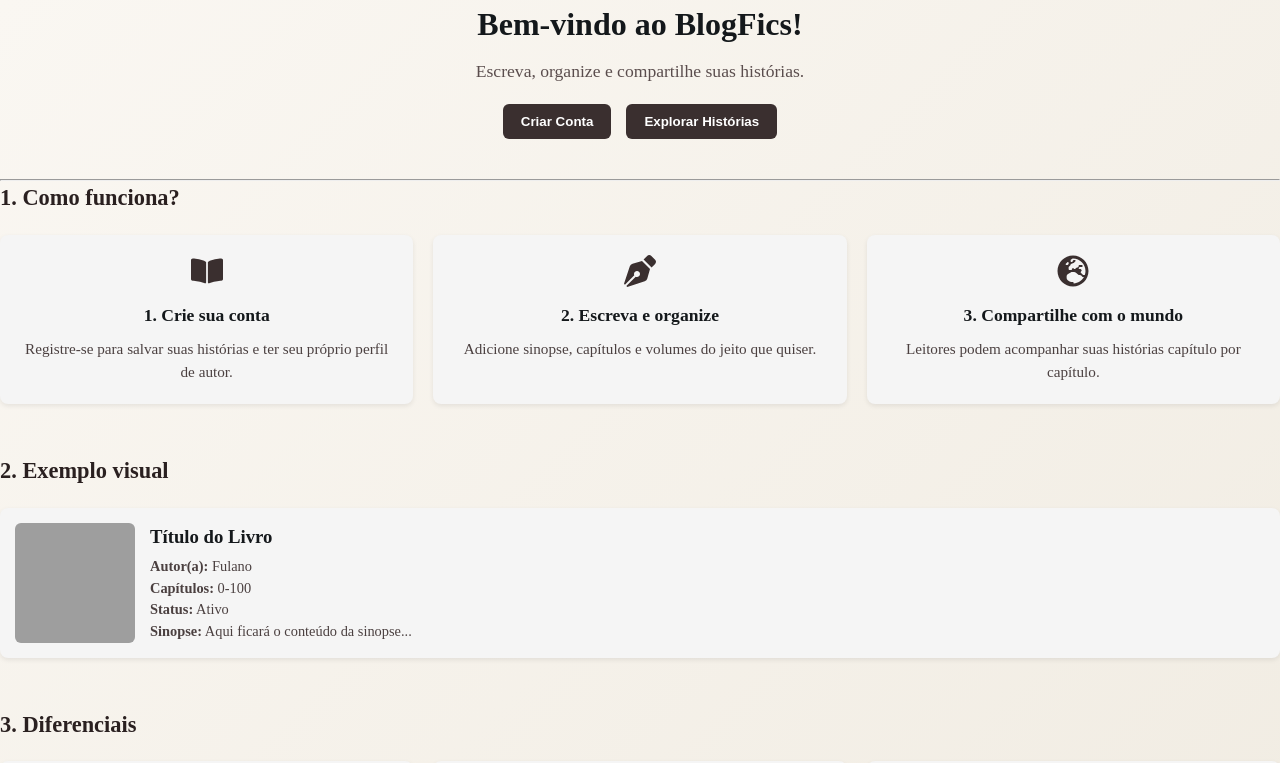
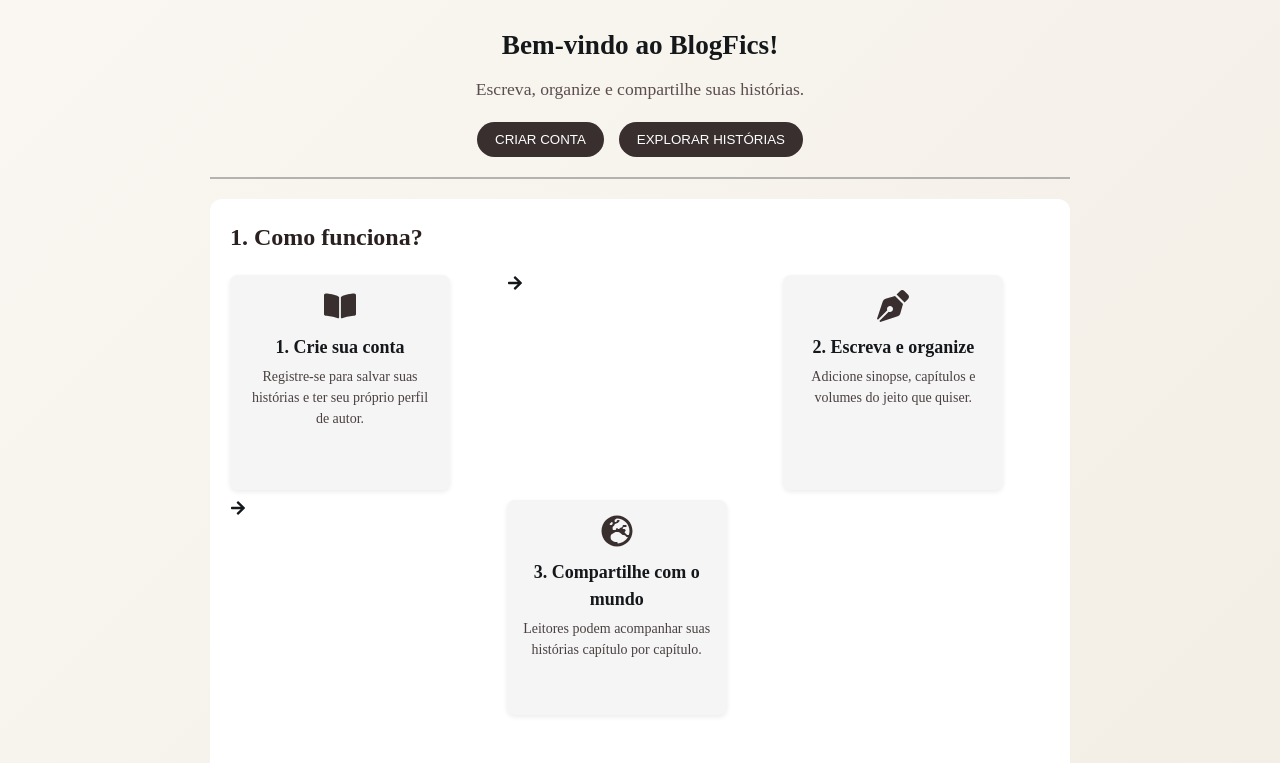
Before and after one commit to andre-almeida-2121/blog-project, a React (Vite) app: page /introduction in a window 1280 px wide. Shown: the top 763 px of the page. Built offline with nearby package versions, Linux system fonts and the light colour scheme; grey boxes are pictures that could not be loaded.

Commit message:
Few mods on Introduction page

```diff
--- a/src/pages/Introduction.jsx
+++ b/src/pages/Introduction.jsx
@@ -6,25 +6,26 @@ import {
   FaGlobeEurope,
   FaHandshake,
   FaStar,
+  FaArrowRight,
 } from "react-icons/fa";
 import "../style.css";
 import { FaP } from "react-icons/fa6";
 
 const Introduction = () => {
   return (
-    <div className="introducao">
+    <div className="introduction-page">
       {/* Hero / Cabeçalho */}
       <header className="intro-hero">
         <h1>Bem-vindo ao BlogFics!</h1>
         <p>Escreva, organize e compartilhe suas histórias.</p>
         <div className="intro-buttons">
-          <button>Criar Conta</button>
-          <button>Explorar Histórias</button>
+          <button>CRIAR CONTA</button>
+          <button>EXPLORAR HISTÓRIAS</button>
         </div>
       </header>
 
-      <hr />
-
+      <hr className="line-between" />
+      <main className="intro-main">
         {/* Seção 1: Como funciona */}
         <section className="intro-section">
           <h2>1. Como funciona?</h2>
@@ -33,15 +34,17 @@ const Introduction = () => {
               <FaBookOpen className="icon" />
               <h3>1. Crie sua conta</h3>
               <p>
-              Registre-se para salvar suas histórias e ter seu próprio perfil de
-              autor.
+                Registre-se para salvar suas histórias e ter seu próprio perfil
+                de autor.
               </p>
             </div>
+            <FaArrowRight />
             <div className="card">
               <FaPenNib className="icon" />
               <h3>2. Escreva e organize</h3>
               <p>Adicione sinopse, capítulos e volumes do jeito que quiser.</p>
             </div>
+            <FaArrowRight />
             <div className="card">
               <FaGlobeEurope className="icon" />
               <h3>3. Compartilhe com o mundo</h3>
@@ -103,11 +106,12 @@ const Introduction = () => {
         <section className="intro-section">
           <h2>4. Pronto para começar?</h2>
           <div className="intro-buttons">
-          <button>Login</button>
-          <button>Criar Conta</button>
-          <button>Explorar Histórias</button>
+            <button>CRIAR CONTA</button>
+            <button>LOGIN</button>
+            <button>EXPLORAR HISTÓRIAS</button>
           </div>
         </section>
+      </main>
     </div>
   );
 };
--- a/src/style.css
+++ b/src/style.css
@@ -2,8 +2,9 @@
 :root {
   --primary-color: #0077ff;
   --secondary-color: #1a1a1a;
-  --text-color: #3a2f2f;
+  --button-color: #3a2f2f;
   --background-color: #faf7f2;
+  --white-color: #ffffff;
   --navbar-height: 60px;
 }
 
@@ -90,13 +91,34 @@ body {
 
 /* Introduction */
 
+.introduction-page {
+  max-width: min(900px, 90%);
+  margin: 25px auto;
+  padding: 0 20px;
+}
+
+.intro-main {
+  background-color: #ffffff;
+  border-radius: 12px;
+  padding: 20px;
+}
+
+.line-between {
+  border: none;
+  border-top: solid 2px #14181b;
+  width: 100%;
+  align-items: center;
+  opacity: 0.3;
+  margin: 20px 0;
+}
+
 .intro-hero {
   text-align: center;
-  margin-bottom: 40px;
+  margin-bottom: 20px;
 }
 
 .intro-hero h1 {
-  font-size: 2rem;
+  font-size: 1.7rem;
   margin-bottom: 10px;
 }
 
@@ -116,12 +138,12 @@ body {
 .intro-buttons button {
   padding: 10px 18px;
   border: none;
-  border-radius: 6px;
+  border-radius: 24px;
   cursor: pointer;
-  font-weight: bold;
+  font-weight: 500;
   transition: all 0.2s ease;
   background: #3a2f2f;
-  color: #fff;
+  color: var(--white-color);
 }
 
 .intro-buttons button:hover {
@@ -130,11 +152,11 @@ body {
 
 /* Seções */
 .intro-section {
-  margin-bottom: 50px;
+  margin-bottom: 40px;
 }
 
 .intro-section h2 {
-  font-size: 1.4rem;
+  font-size: 1.5rem;
   margin-bottom: 20px;
   color: #2a2020;
 }
@@ -143,32 +165,37 @@ body {
 .intro-cards {
   display: grid;
   grid-template-columns: repeat(auto-fit, minmax(240px, 1fr));
-  gap: 20px;
+  gap: 10px;
 }
 
 .card {
   background: #f5f5f5;
   border-radius: 8px;
-  padding: 20px;
+  width: 220px;
+  height: 215px;
+  padding: 15px;
   box-shadow: 0px 2px 5px rgba(0, 0, 0, 0.08);
   text-align: center;
 }
 
 .card h3 {
-  margin-bottom: 10px;
-  font-size: 1.1rem;
+  margin-bottom: 5px;
+  font-size: 1.125rem;
+  font-weight: bold;
 }
 
 .card p {
-  font-size: 0.95rem;
+  font-size: 0.875rem;
   color: #4b4040;
+  margin-block-end: 5px;
+  font-weight: normal;
 }
 
 /* Ícones */
 .card .icon {
   font-size: 2rem;
   color: #3a2f2f;
-  margin-bottom: 8px;
+  margin-bottom: 5px;
 }
 
 /* Exemplo visual */
```
Lines whose indentation alone changed are shown as unchanged.
